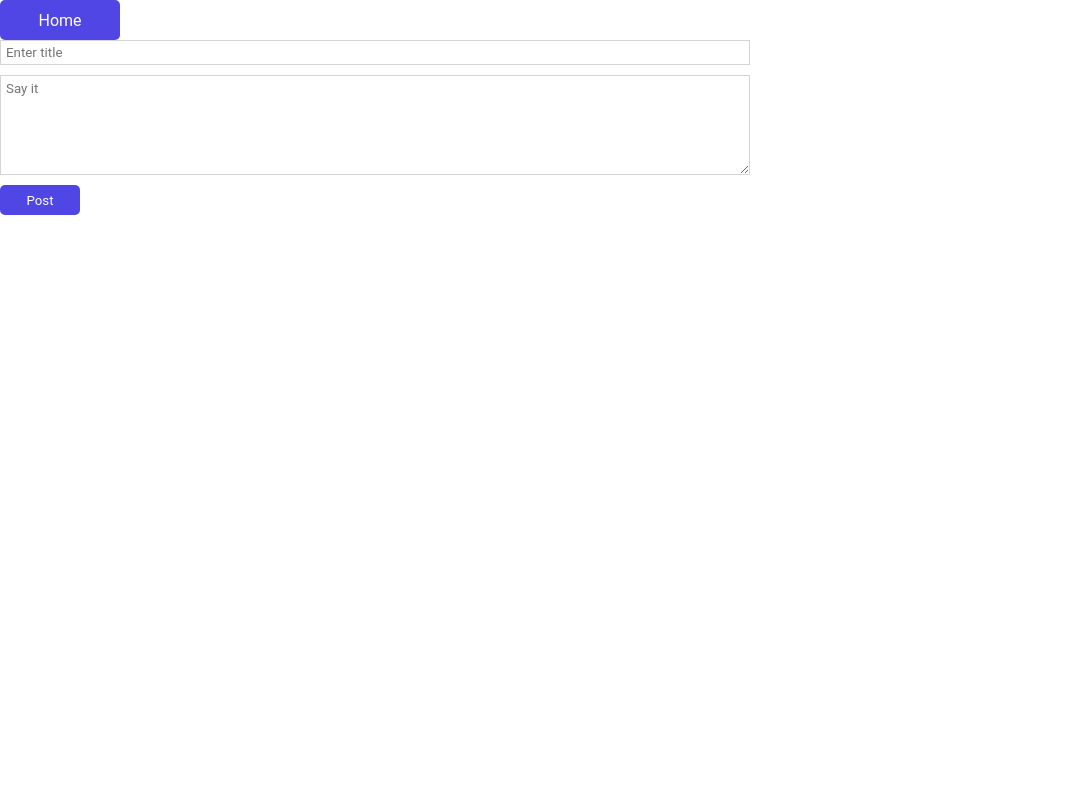
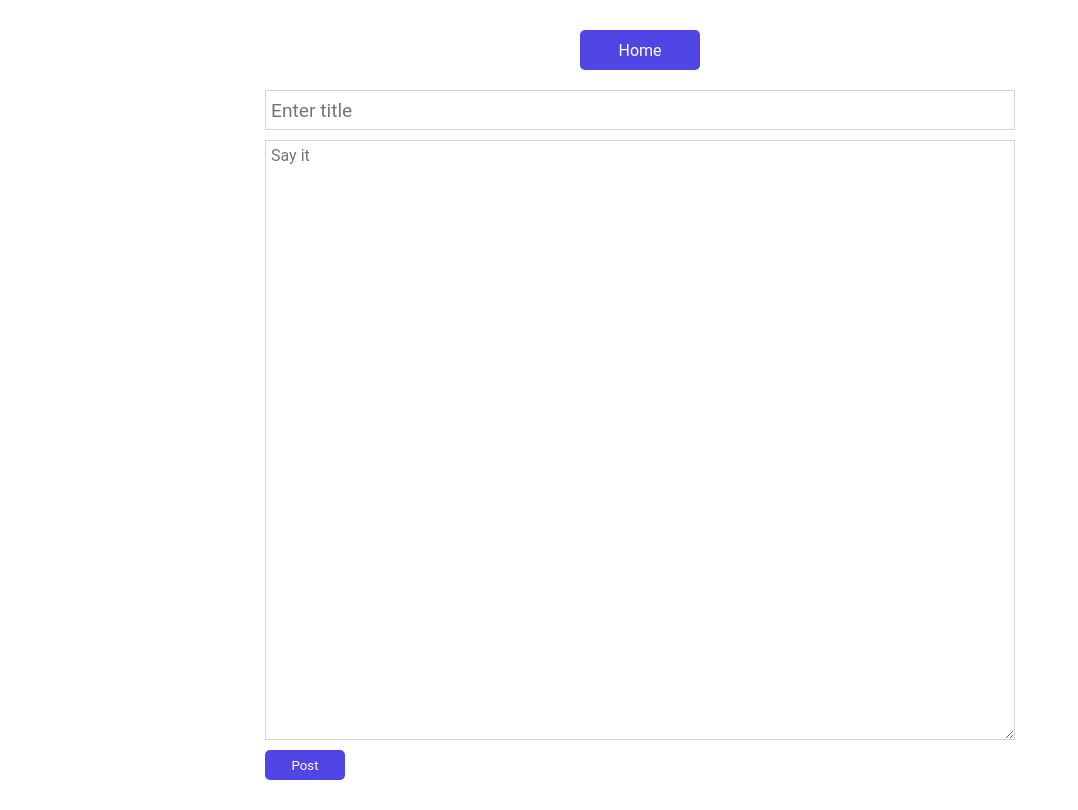
Before and after one commit to unbearabletruth/blog-API, a React (Vite) app in the folder author-panel/: page /posts/new in a window 1280 px wide. Shown: the whole page, without its empty margins (0-1078 px from the left). Built offline with nearby package versions, Linux system fonts and the light colour scheme; sample sign-in values are in the browser's storage.

Commit message:
minor css changes

```diff
--- a/author-panel/src/App.css
+++ b/author-panel/src/App.css
@@ -86,7 +86,7 @@ a:active {
 
 .smallButton{
   width: 50px;
-  height: 20px;
+  height: 24px;
   border: 0px;
   border-radius: 5px;
   background-color: #4f46e5;
--- a/author-panel/src/assets/styles/Login.css
+++ b/author-panel/src/assets/styles/Login.css
@@ -4,7 +4,7 @@
     height: 100vh;
     justify-content: center;
     align-items: center;
-    background-color: #c7d2fe;
+    background-color: #e6ebff;
 }
 
 #loginForm{
@@ -15,12 +15,20 @@
     background-color: white;
     justify-content: space-between;
     padding: 30px;
-    border-radius: 20px;
+    border-radius: 10px;
     border: 1px solid #d4d4d4;
+    color: #404040;
 }
 
 .formInput{
     height: 30px;
     border-radius: 5px;
     border: 1px solid #a3a3a3;
+    padding: 0px 5px;
+    background-color: white;
 }
+
+.formInput:focus{
+    outline: none;
+    border: 2px solid #4f46e5;
+}
--- a/author-panel/src/assets/styles/Post.css
+++ b/author-panel/src/assets/styles/Post.css
@@ -20,7 +20,6 @@
 
 .postTitle{
     font-size: 2.5rem;
-
 }
 
 .postAuthorAndDate{
--- a/author-panel/src/assets/styles/PostForm.css
+++ b/author-panel/src/assets/styles/PostForm.css
@@ -1,3 +1,13 @@
+#postFormPage{
+    width: 100%;
+    min-height: 100vh;
+    display: flex;
+    flex-direction: column;
+    align-items: center;
+    padding: 30px;
+    gap: 20px;
+}
+
 #postForm{
     display: flex;
     flex-direction: column;
@@ -7,18 +17,20 @@
 
 #titleInput{
     border: 1px solid #d4d4d4;
-    height: 25px;
+    height: 40px;
     padding: 0px 5px;
+    font-size: 1.2rem;
 }
 
-#textInput{
+#textPostInput{
     border: 1px solid #d4d4d4;
     padding: 5px;
-    height: 100px;
+    height: 75vh;
+    font-size: 1rem;
 }
 
 #titleInput:focus,
-#textInput:focus{
+#textPostInput:focus{
     outline: none;
     border: 2px solid #4f46e5;
 }
--- a/author-panel/src/pages/Home.jsx
+++ b/author-panel/src/pages/Home.jsx
@@ -3,7 +3,7 @@ import { useState, useEffect } from "react";
 import { formatDate } from '../helperFunctions';
 import '../assets/styles/Home.css'
 
-function Home({user, logoutUser}) {
+function Home({logoutUser}) {
   const [posts, setPosts] = useState()
   const [error, setError] = useState()
 
@@ -23,7 +23,7 @@ function Home({user, logoutUser}) {
     e.preventDefault()
     let postToPublish = {...post}
     postToPublish.is_published = postToPublish.is_published ? false : true
-    console.log(post, postToPublish)
+
     const response = await fetch(`http://localhost:3000/posts/${post._id}`, {
       method: 'PATCH',
       body: JSON.stringify(postToPublish),
@@ -53,7 +53,7 @@ function Home({user, logoutUser}) {
     localStorage.removeItem('user')
     logoutUser()
   }
-  (console.log('rerender', posts))
+
   return (
     <div id="homePage">
       <nav>
@@ -77,7 +77,7 @@ function Home({user, logoutUser}) {
                 {post.is_published ?
                   <button className='shallowButtonBig' onClick={(e) => updatePost(e, post)}>Published</button>
                   :
-                  <button className='shallowButtonBig' onClick={(e) => updatePost(e, post)}>To be published</button>
+                  <button className='shallowButtonBig' onClick={(e) => updatePost(e, post)}>Publish</button>
                 }
               </Link>
               {error && <p>{error}</p>}
--- a/author-panel/src/pages/Login.jsx
+++ b/author-panel/src/pages/Login.jsx
@@ -53,9 +53,9 @@ function Login({handleUser}) {
     <div id="formWrapper">
       <form id="loginForm" onSubmit={handleSubmit}>
         <label htmlFor='username'>Username</label>
-        <input className="formInput" name="username" onChange={handleInput}></input>
+        <input type='text' className="formInput" name="username" onChange={handleInput}></input>
         <label htmlFor='password'>Password</label>
-        <input className="formInput" name="password" onChange={handleInput}></input>
+        <input type='password' className="formInput" name="password" onChange={handleInput}></input>
         <button disabled={isLoading} className="button">Log in</button>
         {error && <p>{error}</p>}
       </form>
--- a/author-panel/src/pages/PostForm.jsx
+++ b/author-panel/src/pages/PostForm.jsx
@@ -44,7 +44,7 @@ function PostForm({user}) {
   }
 
   return (
-    <>
+    <div id="postFormPage">
       <Link to='/' className='link'>Home</Link>
       <form onSubmit={handleSubmit} id="postForm">
         <input
@@ -60,14 +60,14 @@ function PostForm({user}) {
           placeholder="Say it"
           name="text"
           onChange={handleInput}
-          id="textInput"
+          id="textPostInput"
           value={post.text}
         >
         </textarea>
         <button className="button">Post</button>
       </form>
       {error && <p>{error}</p>}
-    </>
+    </div>
   )
 }
 
```
Also changed, not shown: 1 other file (tests, documents, lock files or other folders).
